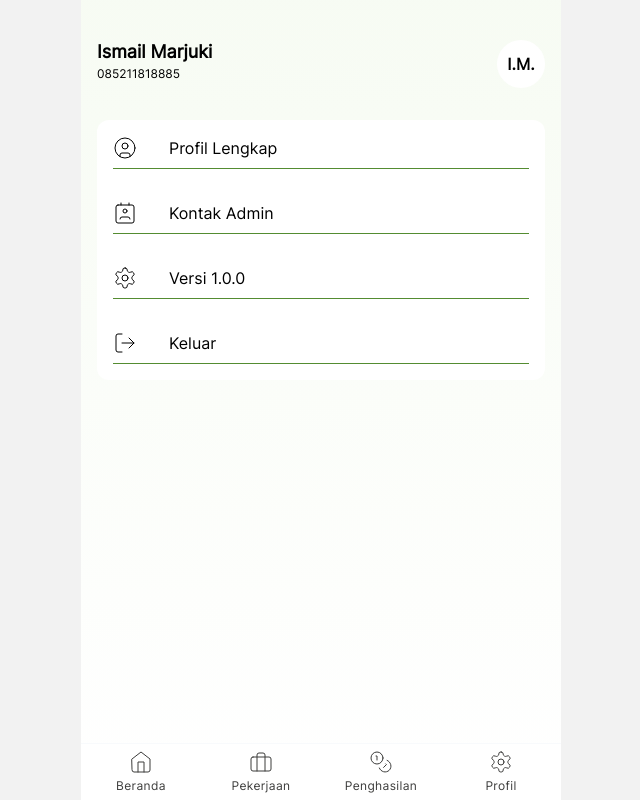
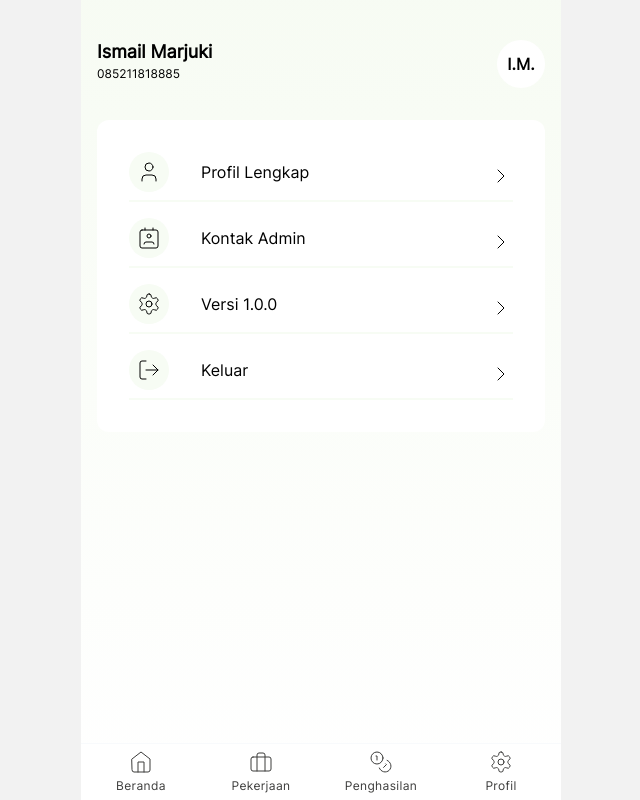
Before and after one commit to onlyhasbi/app-clove-comodity-mobile, a React (Create React App) app: page /tab4 in a window 1280 px wide. Shown: the whole page, without its empty margins (319-959 px from the left). Built offline with nearby package versions, Linux system fonts and the light colour scheme.

Commit message:
change view of profile page

```diff
--- a/src/components/molecules/TextHeader.tsx
+++ b/src/components/molecules/TextHeader.tsx
@@ -2,7 +2,7 @@ import React from 'react';
 
 const TextHeader = ({title}: { title: string }) => {
     return (<div className={"w-full  py-6  items-center text-center"}>
-        <h1 className={"font-semibold text-[#000] text-lg"}>{title}</h1>
+        <h1 className={"font-semibold text-[#000] text-xl"}>{title}</h1>
     </div>)
 }
 export default TextHeader;
--- a/src/pages/Tab1.tsx
+++ b/src/pages/Tab1.tsx
@@ -5,6 +5,7 @@ import {PlusCircle} from "lucide-react";
 import {Button} from '../components/ui/button'
 import ProfilHeader from "../components/molecules/ProfilHeader";
 import nojobSrc from '../../src/assets/images/nojob.svg'
+import {Link} from "react-router-dom";
 
 const Tab1: React.FC = () => {
     return (<IonPage>
@@ -19,11 +20,12 @@ const Tab1: React.FC = () => {
                     <h1 className={"font-[400]"}>Belum Ada Pekerjaan </h1>
                     <h3 className={"text-[11px] text-secondary "}>Kamu belum mempunyai pekerjaan aktif sekarang</h3>
                 </div>
-
+    <Link to={"/tab2"}>
                 <Button variant={"outline"} className={"max-w-md  font-[500] text-secondary mx-auto"}>
                     <PlusCircle className={"w-4 h-4 mr-2 "} strokeWidth={2}/>
                     Daftar Pekerjaan Disini
                 </Button>
+    </Link>
             </div>
         </IonContent>
     </IonPage>);
--- a/src/pages/Tab2.tsx
+++ b/src/pages/Tab2.tsx
@@ -24,7 +24,7 @@ const Tab2: React.FC = () => {
 const Item = () => {
     return <div className={"min-h-[50px] bg-white p-4 rounded-xl flex gap-3 items-center justify-between "}>
         <div>
-            <h2 className={"font-semibold text-sm"}>Cengkeh Malino</h2>
+            <h2 className={"font-semibold text-xs"}>Cengkeh Malino</h2>
             <p className={"text-xs mt-1"}>Makassar, Barana</p>
         </div>
         <div className={"text-xs"}>
--- a/src/pages/Tab3.tsx
+++ b/src/pages/Tab3.tsx
@@ -8,7 +8,7 @@ const Tab3: React.FC = () => {
             <TextHeader title={"Penghasilan"}/>
             <div className={"mx-4 px-4 py-3 bg-white rounded-xl flex justify-between items-center "}>
                 <div className={"space-y-1"}>
-                    <h3 className={"font-semibold"}>Kebun Malino</h3>
+                    <h3 className={"font-semibold text-sm"}>Kebun Malino</h3>
                 </div>
                 <div className={"space-y-1"}>
                     <p className={"text-xs"}>Rp.150.000</p>
@@ -18,7 +18,7 @@ const Tab3: React.FC = () => {
                 key={index}
                 className={"mx-4 my-2 px-4 py-3 bg-white rounded-xl flex justify-between items-center "}>
                 <div className={"space-y-2"}>
-                    <h3 className={"font-semibold"}>Petik Cengkeh</h3>
+                    <h3 className={"font-semibold text-xs"}>Petik Cengkeh</h3>
                     <div className={"flex gap-1 items-center"}>
                         <p className={"text-xs bg-red-200 text-black rounded-full px-2 py-1"}>Belum Dibayar</p>
                         <p className={"text-xs bg-green-100 rounded-full px-2 py-1"}>10 Kg</p>
@@ -27,7 +27,7 @@ const Tab3: React.FC = () => {
 
 
                 </div>
-                <div className={"flex flex-col justify-between"}>
+                <div className={"flex flex-col self-start"}>
                     <p className={"text-xs "}>21/03/2023</p>
                 </div>
 
--- a/src/pages/Tab4.tsx
+++ b/src/pages/Tab4.tsx
@@ -1,32 +1,54 @@
 import {IonContent, IonPage} from "@ionic/react";
-import React from "react";
+import React, {ReactElement} from "react";
 import ProfilHeader from "../components/molecules/ProfilHeader";
-import {Contact, LogOut, Settings, UserCircle} from "lucide-react";
+import {ChevronRight, Contact, LogOut, Settings, User} from "lucide-react";
+import {useHistory} from "react-router-dom";
+
 
 const Tab4: React.FC = () => {
+    const history = useHistory();
+
+
     return (<IonPage>
         <IonContent fullscreen>
             <ProfilHeader title={"Ismail Marjuki"} description={"085211818885"}/>
-            <div className="space-y-8 bg-white py-4 px-4 mx-4 rounded-xl ">
-                <div className={"border-b-[1px] border-accent pb-2 flex gap-8 items-center"}>
-                    <UserCircle className={"w-6 h-6"} strokeWidth={1}/>
-                    Profil Lengkap
-                </div>
-                <div className={"border-b-[1px] border-accent pb-2 flex gap-8 items-center"}>
-                    <Contact className={"w-6 h-6"} strokeWidth={1}/>
-                    Kontak Admin
-                </div>
-                <div className={"border-b-[1px] border-accent pb-2 flex gap-8 items-center"}>
-                    <Settings className={"w-6 h-6"} strokeWidth={1}/>
-                    Versi 1.0.0
-                </div>
-                <div className={"border-b-[1px] border-accent pb-2 flex gap-8 items-center"}>
-                    <LogOut className={"w-6 h-6"} strokeWidth={1}/>
-                    Keluar
-                </div>
+            <div className="space-y-4 bg-white py-8 px-8 mx-4 rounded-xl ">
+
+                <ItemMenu title={"Profil Lengkap"}
+                          icon={<User className={"w-6 h-6"} strokeWidth={1}/>}
+                          handleClick={() => history.replace("/profil")}
+                />
+
+                <ItemMenu title={"Kontak Admin"}
+                          icon={<Contact className={"w-6 h-6"} strokeWidth={1}/>}
+                          handleClick={() => history.replace("/kontak-admin")}
+                />
+
+                <ItemMenu title={"Versi 1.0.0"}
+                          icon={<Settings className={"w-6 h-6"} strokeWidth={1}/>}
+                />
+
+                <ItemMenu title={"Keluar"}
+                          icon={<LogOut className={"w-6 h-6"} strokeWidth={1}/>}
+                          handleClick={() => console.log('hello world')}
+                />
+
+
             </div>
         </IonContent>
     </IonPage>);
 };
 
+const ItemMenu = ({title, icon, handleClick}: { title: string, icon: ReactElement, handleClick?: () => void }) => {
+    return <div className={"flex justify-between items-center border-b-2 border-[#f7fcf4] "} onClick={handleClick}>
+        <div className={"pb-2 flex gap-8 items-center"}>
+            <div className={"p-2 bg-[#f7fcf4] rounded-full"}>
+                {icon}
+            </div>
+            {title}
+        </div>
+        <ChevronRight className={"w-6 h-6"} strokeWidth={1}/>
+    </div>
+}
+
 export default Tab4;
```
